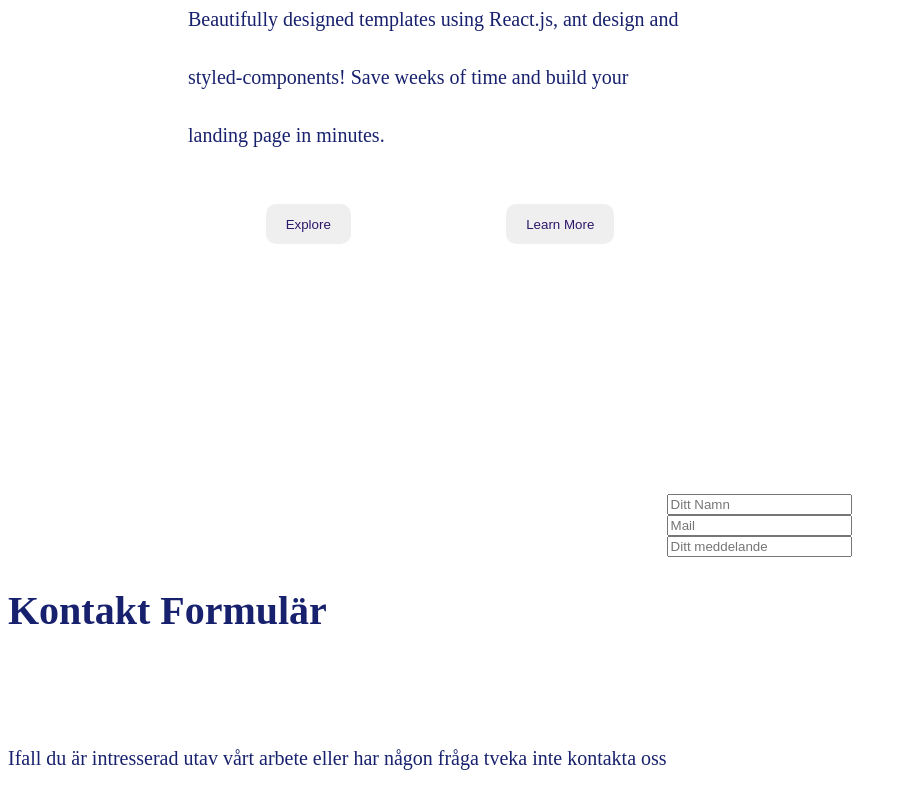
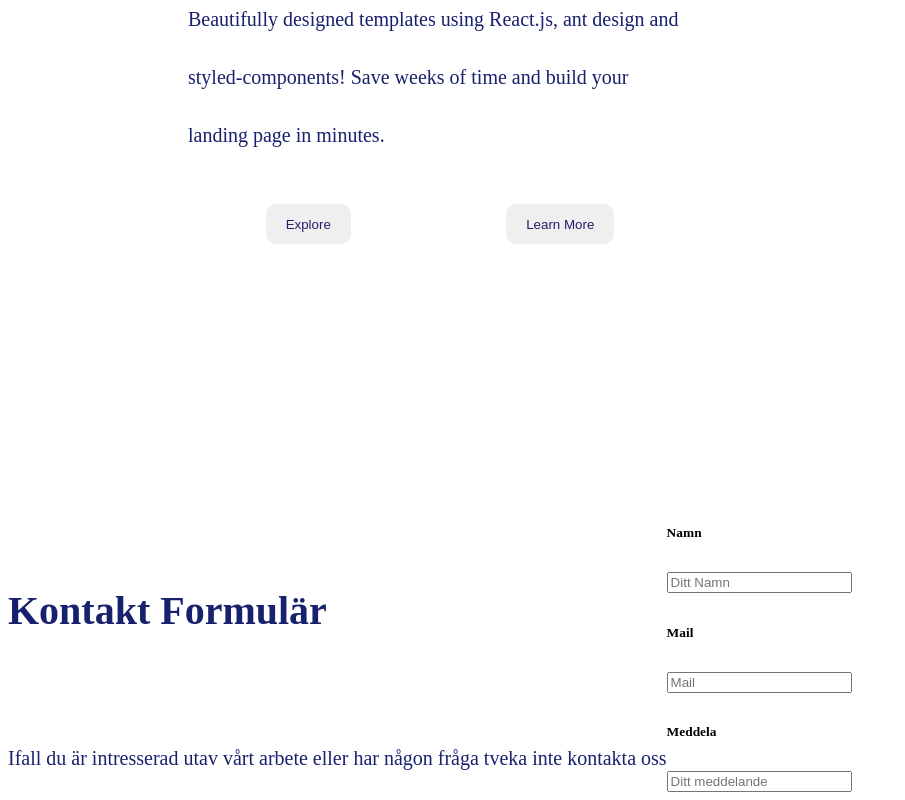
Before and after one commit to coding-group-gbg/website, a React (Create React App) app: page / in a window 1280 px wide. Shown: the part 655-1455 px from the top of the page, without its empty margins (0-905 px from the left). Built offline with nearby package versions, Linux system fonts and the light colour scheme.

Commit message:
Contact Form

```diff
--- a/src/ContactForm/ContactForm.css
+++ b/src/ContactForm/ContactForm.css
@@ -15,7 +15,6 @@ font-size: 40px;
 color: #18216d;
 }
 
-
 .ContactForm-bodytext {
 font-size: 20px;
 color: #18216d;
@@ -24,6 +23,8 @@ color: #18216d;
     display: flex;
     flex-direction: column;
     font-size: 20px;
+    column-gap: -1000px;
+
 
 
 
--- a/src/ContactForm/ContactForm.js
+++ b/src/ContactForm/ContactForm.js
@@ -10,8 +10,11 @@ function ContactForm() {
             </div>
 
             <div className="Form">
+                <h6> Namn </h6>
                 <input placeholder="Ditt Namn"></input>
+                <h6> Mail </h6>
                 <input placeholder="Mail"></input>
+                <h6> Meddela </h6>
                 <input placeholder="Ditt meddelande"></input>
 
 
```
